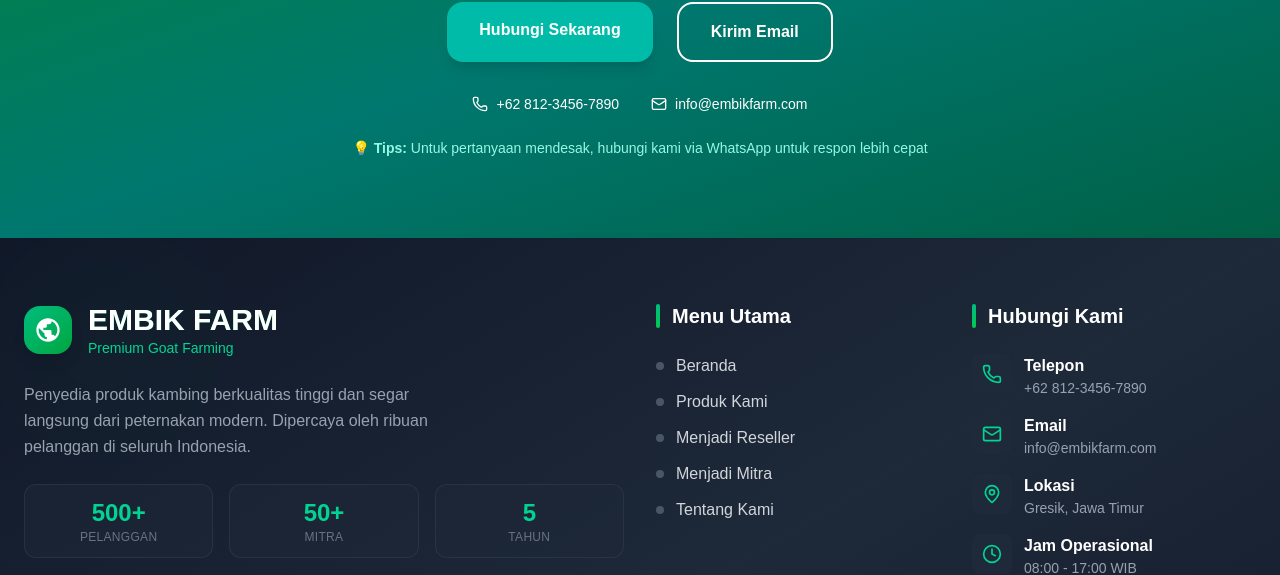
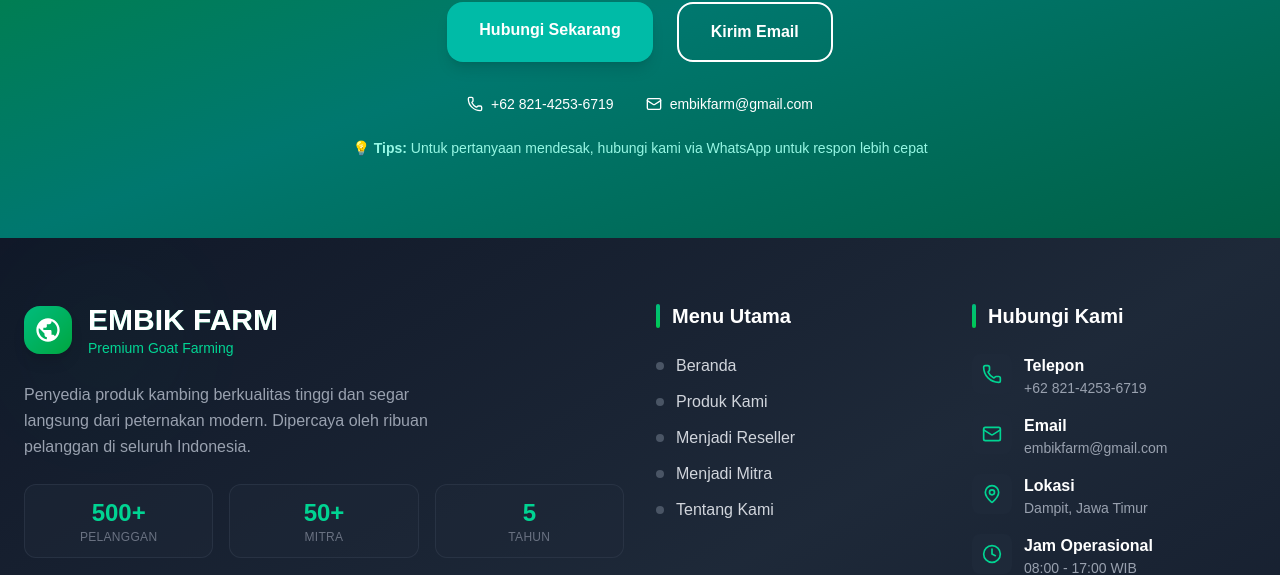
Before and after one commit to MRamadhan000/embik-farm-v1, a Next.js app in the folder frontend/: page /contact in a window 1280 px wide. Shown: the part 2579-3154 px from the top of the page. Built offline with nearby package versions, Linux system fonts and the light colour scheme; a web font is replaced by a local one.

Commit message:
fix email and whatsapp

```diff
--- a/frontend/src/app/contact/page.tsx
+++ b/frontend/src/app/contact/page.tsx
@@ -47,7 +47,7 @@ const ContactPage = () => {
             icon: Phone,
             title: "Telepon/WhatsApp",
             description: "Hubungi kami langsung untuk konsultasi cepat",
-            detail: "+62 812-3456-7890",
+            detail: "+62 821-4253-6719",
             action: "Hubungi Sekarang",
             link: "tel:+6281234567890"
         },
@@ -55,15 +55,15 @@ const ContactPage = () => {
             icon: Mail,
             title: "Email",
             description: "Kirim pertanyaan atau pesanan melalui email",
-            detail: "info@embikfarm.com",
+            detail: "embikfarm@gmail.com",
             action: "Kirim Email",
-            link: "mailto:info@embikfarm.com"
+            link: "mailto:embikfarm@gmail.com"
         },
         {
             icon: MapPin,
             title: "Lokasi",
             description: "Kunjungi farm kami untuk melihat langsung peternakan kami",
-            detail: "Jl. Raya Peternakan No. 123, Bogor",
+            detail: "Dampit Jawa Timur",
             action: "Lihat Peta",
             link: "https://maps.google.com"
         }
@@ -138,7 +138,7 @@ const ContactPage = () => {
                                 Hubungi via Telepon
                             </a>
                             <a
-                                href="mailto:info@embikfarm.com"
+                                href="mailto:embikfarm@gmail.com"
                                 className="px-4 sm:px-6 py-2.5 sm:py-3 border-2 border-white text-white hover:bg-white hover:text-green-800 font-semibold rounded-xl sm:rounded-2xl transition-all duration-300 text-sm sm:text-base"
                             >
                                 <Mail className="w-3 sm:w-4 h-3 sm:h-4 inline-block mr-1.5 sm:mr-2" />
@@ -385,7 +385,7 @@ const ContactPage = () => {
                             Hubungi Sekarang
                         </a>
                         <a
-                            href="mailto:info@embikfarm.com"
+                            href="mailto:embikfarm@gmail.com"
                             className="px-6 sm:px-8 py-3 sm:py-4 border-2 border-white text-white hover:bg-white hover:text-green-800 font-semibold rounded-xl sm:rounded-2xl transition-all duration-300 text-sm sm:text-base"
                         >
                             Kirim Email
@@ -395,11 +395,11 @@ const ContactPage = () => {
                     <div className="mt-6 sm:mt-8 flex flex-col sm:flex-row items-center justify-center gap-4 sm:gap-8 text-xs sm:text-sm">
                         <div className="flex items-center gap-1.5 sm:gap-2">
                             <Phone className="w-3 sm:w-4 h-3 sm:h-4" />
-                            <span>+62 812-3456-7890</span>
+                            <span>+62 821-4253-6719</span>
                         </div>
                         <div className="flex items-center gap-1.5 sm:gap-2">
                             <Mail className="w-3 sm:w-4 h-3 sm:h-4" />
-                            <span className="break-all">info@embikfarm.com</span>
+                            <span className="break-all">embikfarm@gmail.com</span>
                         </div>
                     </div>
 
--- a/frontend/src/app/not-found.tsx
+++ b/frontend/src/app/not-found.tsx
@@ -93,7 +93,7 @@ const NotFoundPage: React.FC = () => {
               <Mail className="w-4 h-4 sm:w-5 sm:h-5 flex-shrink-0" />
               <div className="text-left min-w-0">
                 <div className="text-xs sm:text-xs lg:text-sm opacity-90">Email</div>
-                <div className="text-xs sm:text-sm lg:text-base font-semibold truncate">info@embikfarm.com</div>
+                <div className="text-xs sm:text-sm lg:text-base font-semibold truncate">embikfarm@gmail.com</div>
               </div>
             </div>
           </div>
--- a/frontend/src/app/products/daging-segar/page.tsx
+++ b/frontend/src/app/products/daging-segar/page.tsx
@@ -884,12 +884,12 @@ const DagingKambingPage = () => {
           <div className="flex flex-col sm:flex-row items-center justify-center gap-4 sm:gap-6 lg:gap-8 text-xs sm:text-sm mb-4 sm:mb-5 lg:mb-6">
             <div className="flex items-center gap-1.5 sm:gap-2">
               <Phone className="w-3 sm:w-4 h-3 sm:h-4" />
-              <span>0812-3456-7890</span>
+              <span>+62 821-4253-6719</span>
             </div>
             <div className="flex items-center gap-1.5 sm:gap-2">
               <Mail className="w-3 sm:w-4 h-3 sm:h-4" />
               <span className="break-all sm:break-normal">
-                info@embikfarm.com
+                embikfarm@gmail.com
               </span>
             </div>
           </div>
--- a/frontend/src/app/products/ice-cream/page.tsx
+++ b/frontend/src/app/products/ice-cream/page.tsx
@@ -985,11 +985,11 @@ const GemikIceCreamPage = () => {
           <div className="mt-6 sm:mt-8 flex flex-col sm:flex-row items-center justify-center gap-4 sm:gap-8 text-xs sm:text-sm">
             <div className="flex items-center gap-1.5 sm:gap-2">
               <Phone className="w-3 h-3 sm:w-4 sm:h-4" />
-              <span>0812-3456-7890</span>
+              <span>+62 821-4253-6719</span>
             </div>
             <div className="flex items-center gap-1.5 sm:gap-2">
               <Mail className="w-3 h-3 sm:w-4 sm:h-4" />
-              <span>info@embikfarm.com</span>
+              <span>embikfarm@gmail.com</span>
             </div>
           </div>
         </div>
--- a/frontend/src/app/products/kambing-hidup/page.tsx
+++ b/frontend/src/app/products/kambing-hidup/page.tsx
@@ -982,11 +982,11 @@ const KambingHidupPage = () => {
           <div className="mt-6 sm:mt-8 flex flex-col sm:flex-row items-center justify-center gap-4 sm:gap-8 text-xs sm:text-sm">
             <div className="flex items-center gap-1.5 sm:gap-2">
               <Phone className="w-3 sm:w-4 h-3 sm:h-4" />
-              <span>0812-3456-7890</span>
+              <span>+62 821-4253-6719</span>
             </div>
             <div className="flex items-center gap-1.5 sm:gap-2">
               <Mail className="w-3 sm:w-4 h-3 sm:h-4" />
-              <span>info@embikfarm.com</span>
+              <span>embikfarm@gmail.com</span>
             </div>
           </div>
 
--- a/frontend/src/app/products/kohemax/page.tsx
+++ b/frontend/src/app/products/kohemax/page.tsx
@@ -985,11 +985,11 @@ const KohemaxPage = () => {
           <div className="mt-6 sm:mt-8 flex flex-col sm:flex-row items-center justify-center gap-4 sm:gap-8 text-xs sm:text-sm">
             <div className="flex items-center gap-1.5 sm:gap-2">
               <Phone className="w-3 sm:w-4 h-3 sm:h-4" />
-              <span>0812-3456-7890</span>
+              <span>+62 821-4253-6719</span>
             </div>
             <div className="flex items-center gap-1.5 sm:gap-2">
               <Mail className="w-3 sm:w-4 h-3 sm:h-4" />
-              <span>info@embikfarm.com</span>
+              <span>embikfarm@gmail.com</span>
             </div>
           </div>
 
--- a/frontend/src/app/products/susu-kambing/page.tsx
+++ b/frontend/src/app/products/susu-kambing/page.tsx
@@ -986,7 +986,7 @@ const SusuKambingPage = () => {
             <div className="flex items-center gap-1.5 sm:gap-2">
               <Mail className="w-3 sm:w-4 h-3 sm:h-4" />
               <span className="break-all sm:break-normal">
-                info@embikfarm.com
+                embikfarm@gmail.com
               </span>
             </div>
           </div>
--- a/frontend/src/components/ContactTips.tsx
+++ b/frontend/src/components/ContactTips.tsx
@@ -34,13 +34,13 @@ const ContactTips: React.FC<ContactTipsProps> = ({
   contacts = [
     {
       icon: Phone,
-      text: "0812-3456-7890",
+      text: "+62 821-4253-6719",
       href: "tel:+6281234567890"
     },
     {
       icon: Mail,
-      text: "info@embikfarm.com",
-      href: "mailto:info@embikfarm.com",
+      text: "embikfarm@gmail.com",
+      href: "mailto:embikfarm@gmail.com",
       className: "break-all sm:break-normal"
     }
   ],
--- a/frontend/src/components/Footer.tsx
+++ b/frontend/src/components/Footer.tsx
@@ -120,7 +120,7 @@ export default function Footer() {
                 </div>
                 <div className="min-w-0">
                   <p className="font-semibold text-white text-sm sm:text-base">Telepon</p>
-                  <p className="text-xs sm:text-sm text-gray-400">+62 812-3456-7890</p>
+                  <p className="text-xs sm:text-sm text-gray-400">+62 821-4253-6719</p>
                 </div>
               </div>
 
@@ -130,7 +130,7 @@ export default function Footer() {
                 </div>
                 <div className="min-w-0">
                   <p className="font-semibold text-white text-sm sm:text-base">Email</p>
-                  <p className="text-xs sm:text-sm text-gray-400 break-all">info@embikfarm.com</p>
+                  <p className="text-xs sm:text-sm text-gray-400 break-all">embikfarm@gmail.com</p>
                 </div>
               </div>
 
@@ -140,7 +140,7 @@ export default function Footer() {
                 </div>
                 <div className="min-w-0">
                   <p className="font-semibold text-white text-sm sm:text-base">Lokasi</p>
-                  <p className="text-xs sm:text-sm text-gray-400">Gresik, Jawa Timur</p>
+                  <p className="text-xs sm:text-sm text-gray-400">Dampit, Jawa Timur</p>
                 </div>
               </div>
 
```
